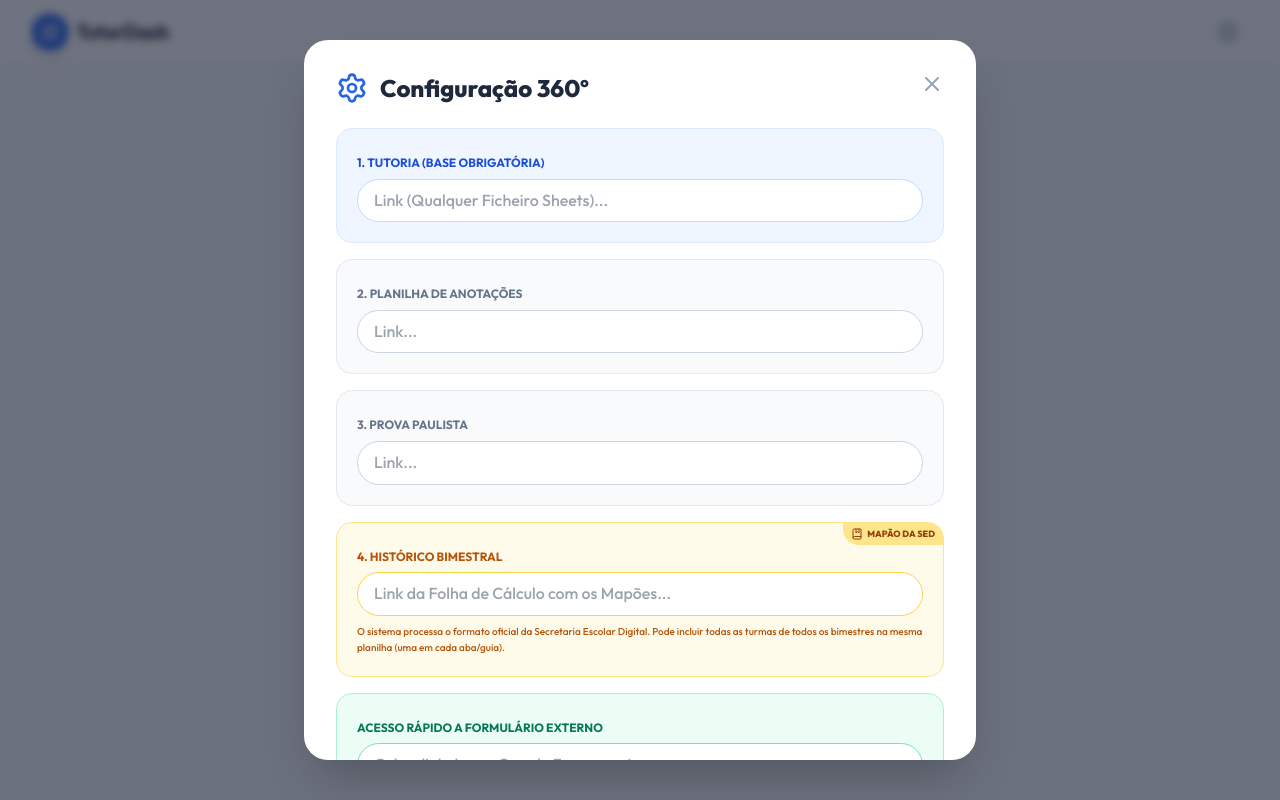
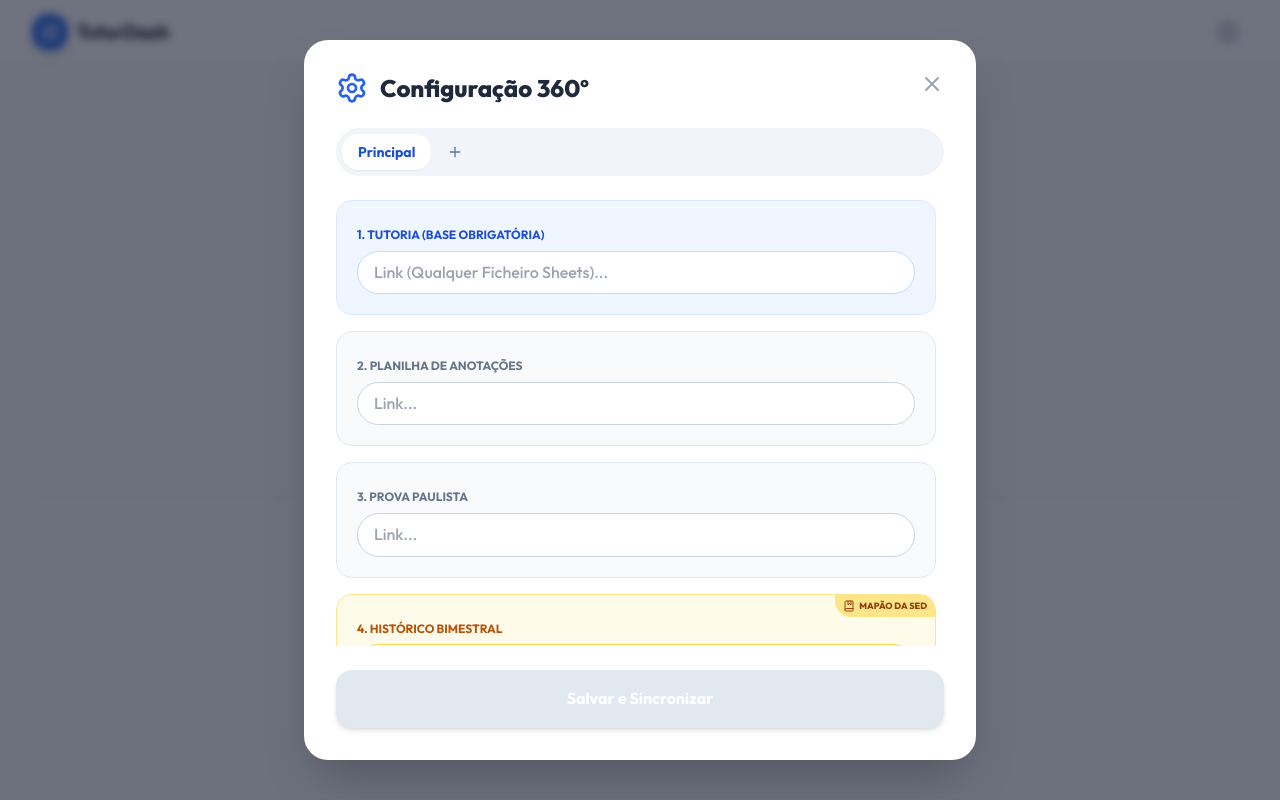
Before and after one commit to binarymath/tutordash, a React (Vite) app: page / in a window 1280 px wide. Both pictures are taken after a click on the button 1228 px from the left and 32 px from the top of the page. Built offline with nearby package versions, Linux system fonts and the light colour scheme.

Commit message:
feat: refatorar estado global e ConfigModal para suportar múltiplos perfis (workspaces)

```diff
--- a/src/App.jsx
+++ b/src/App.jsx
@@ -17,27 +17,78 @@ import StudentProfile from './components/StudentProfile';
 const App = () => {
   const queryClient = useQueryClient();
 
-  const [config, setConfig] = useState(() => {
-    const defaultConfig = {
+  const [multiConfig, setMultiConfig] = useState(() => {
+    const defaultProfileData = {
       studentsUrl: '', notesUrl: '', provaUrl: '', conceitoUrl: '', formLink: ''
+    };
+    const defaultData = {
+      activeProfile: 'Principal',
+      profiles: {
+        'Principal': { ...defaultProfileData }
+      }
     };
 
     try {
       const saved = localStorage.getItem('tutorDashConfig');
-      if (!saved) return defaultConfig;
+      if (!saved) return defaultData;
 
       const parsed = JSON.parse(saved);
+
+      // Migração: se for um objeto antigo que não tem activeProfile
+      if (parsed && !parsed.activeProfile) {
+        return {
+          activeProfile: 'Principal',
+          profiles: {
+            'Principal': { ...defaultProfileData, ...parsed }
+          }
+        };
+      }
       return {
-        ...defaultConfig,
-        ...(parsed && typeof parsed === 'object' ? parsed : {})
+        ...defaultData,
+        ...parsed,
+        profiles: {
+          ...defaultData.profiles,
+          ...(parsed.profiles || {})
+        }
       };
     } catch {
-      return defaultConfig;
+      return defaultData;
     }
   });
+
   useEffect(() => {
-    localStorage.setItem('tutorDashConfig', JSON.stringify(config));
-  }, [config]);
+    localStorage.setItem('tutorDashConfig', JSON.stringify(multiConfig));
+  }, [multiConfig]);
+
+  const changeProfile = (nome) => {
+    if (nome === multiConfig.activeProfile) return;
+
+    // Prevenção de "Stale State": Limpa imediatamente o cache das queries
+    // Isso forçará o estado "Carregando" puro até que novos dados cheguem
+    queryClient.removeQueries();
+
+    setMultiConfig(prev => {
+      const profiles = { ...prev.profiles };
+      if (!profiles[nome]) {
+        // Se para algum motivo pedir perfil novo aqui
+        profiles[nome] = { studentsUrl: '', notesUrl: '', provaUrl: '', conceitoUrl: '', formLink: '' };
+      }
+      return { ...prev, activeProfile: nome, profiles };
+    });
+  };
+
+  const saveProfile = (nome, configUrls) => {
+    setMultiConfig(prev => ({
+      ...prev,
+      profiles: {
+        ...prev.profiles,
+        [nome]: configUrls
+      }
+    }));
+  };
+
+  const activeProfile = multiConfig.activeProfile;
+  const config = multiConfig.profiles[activeProfile] || { studentsUrl: '', notesUrl: '', provaUrl: '', conceitoUrl: '', formLink: '' };
 
   // ── Estado de navegação ────────────────────────────────────
   const [showSettings,          setShowSettings]          = useState(false);
@@ -250,10 +301,12 @@ const App = () => {
 
       {showSettings && (
         <ConfigModal
-          config={config}
-          setConfig={setConfig}
+          activeProfile={activeProfile}
+          profiles={multiConfig.profiles}
+          changeProfile={changeProfile}
+          saveProfile={saveProfile}
           onClose={() => setShowSettings(false)}
-          onLoad={loadAllData}
+          onLoad={() => loadAllData(false)}
           isLoading={isLoading}
         />
       )}
--- a/src/components/ConfigModal.jsx
+++ b/src/components/ConfigModal.jsx
@@ -1,27 +1,75 @@
 // ─────────────────────────────────────────────────────────────
 // components/ConfigModal.jsx — Modal de Configuração do Sistema
 // ─────────────────────────────────────────────────────────────
-import React from 'react';
-import { X, Settings, BookMarked, Loader2 } from 'lucide-react';
+import React, { useState, useEffect } from 'react';
+import { X, Settings, BookMarked, Loader2, Plus } from 'lucide-react';
 
-const ConfigModal = ({ config, setConfig, onClose, onLoad, isLoading }) => (
+const ConfigModal = ({ activeProfile, profiles, changeProfile, saveProfile, onClose, onLoad, isLoading }) => {
+  // Local state para editar as urls da aba atual antes de salvar
+  const [localConfig, setLocalConfig] = useState(profiles[activeProfile] || { studentsUrl: '', notesUrl: '', provaUrl: '', conceitoUrl: '', formLink: '' });
+
+  // Quando o profile selecionado via props muda, atualiza o localConfig imediatamente
+  useEffect(() => {
+    setLocalConfig(profiles[activeProfile] || { studentsUrl: '', notesUrl: '', provaUrl: '', conceitoUrl: '', formLink: '' });
+  }, [activeProfile, profiles]);
+
+  const handleCreateProfile = () => {
+    const nome = prompt('Nome do novo perfil (Ex: Ensino Médio):');
+    if (nome && nome.trim()) {
+      changeProfile(nome.trim());
+    }
+  };
+
+  const handleSave = () => {
+    saveProfile(activeProfile, localConfig);
+    onLoad();
+    onClose();
+  };
+
+  return (
     <div className="fixed inset-0 bg-slate-900/60 backdrop-blur-sm z-[100] flex items-center justify-center p-4">
-    <div className="bg-white rounded-3xl max-w-2xl w-full p-8 shadow-2xl relative max-h-[90vh] overflow-y-auto">
-      <button onClick={onClose} className="absolute top-6 right-6 p-2 hover:bg-slate-100 rounded-full transition-colors">
+      <div className="bg-white rounded-3xl max-w-2xl w-full p-8 shadow-2xl relative max-h-[90vh] flex flex-col">
+        <button onClick={onClose} className="absolute top-6 right-6 p-2 hover:bg-slate-100 rounded-full transition-colors z-10">
           <X className="w-6 h-6 text-slate-400" />
         </button>
-      <h3 className="text-2xl font-black mb-6 flex items-center gap-3 text-slate-800">
+
+        <h3 className="text-2xl font-black mb-6 flex items-center gap-3 text-slate-800 shrink-0">
           <Settings className="text-blue-600 w-8 h-8" /> Configuração 360º
         </h3>
 
-      <div className="space-y-4 mb-6">
+        {/* --- Tabs de Perfis --- */}
+        <div className="flex bg-slate-100 p-1.5 rounded-xl mb-6 overflow-x-auto shrink-0 gap-1" style={{ scrollbarWidth: 'none' }}>
+          {Object.keys(profiles).map(nome => (
+            <button
+              key={nome}
+              onClick={() => changeProfile(nome)}
+              className={`px-4 py-2 rounded-lg text-sm font-bold whitespace-nowrap transition-all ${
+                activeProfile === nome
+                  ? 'bg-white text-blue-700 shadow-sm'
+                  : 'text-slate-500 hover:text-slate-700 hover:bg-slate-200/50'
+              }`}
+            >
+              {nome}
+            </button>
+          ))}
+          <button
+            onClick={handleCreateProfile}
+            className="px-3 py-2 rounded-lg text-sm font-bold whitespace-nowrap transition-all text-slate-500 hover:text-blue-600 hover:bg-blue-50 flex items-center justify-center"
+            title="Novo Perfil"
+          >
+            <Plus className="w-4 h-4" />
+          </button>
+        </div>
+
+        {/* --- Inputs de Configuração --- */}
+        <div className="space-y-4 mb-6 overflow-y-auto pr-2 flex-1">
           <div className="bg-blue-50 p-5 rounded-2xl border border-blue-100">
             <label className="text-xs font-bold text-blue-700 uppercase">1. Tutoria (Base Obrigatória)</label>
             <input
               type="text"
               className="w-full bg-white border border-blue-200 rounded-xl py-2 px-4 mt-1"
-            value={config.studentsUrl || ''}
-            onChange={e => setConfig({ ...config, studentsUrl: e.target.value })}
+              value={localConfig.studentsUrl || ''}
+              onChange={e => setLocalConfig({ ...localConfig, studentsUrl: e.target.value })}
               placeholder="Link (Qualquer Ficheiro Sheets)..."
             />
           </div>
@@ -31,8 +79,8 @@ const ConfigModal = ({ config, setConfig, onClose, onLoad, isLoading }) => (
             <input
               type="text"
               className="w-full bg-white border border-slate-300 rounded-xl py-2 px-4 mt-1"
-            value={config.notesUrl || ''}
-            onChange={e => setConfig({ ...config, notesUrl: e.target.value })}
+              value={localConfig.notesUrl || ''}
+              onChange={e => setLocalConfig({ ...localConfig, notesUrl: e.target.value })}
               placeholder="Link..."
             />
           </div>
@@ -42,8 +90,8 @@ const ConfigModal = ({ config, setConfig, onClose, onLoad, isLoading }) => (
             <input
               type="text"
               className="w-full bg-white border border-slate-300 rounded-xl py-2 px-4 mt-1"
-            value={config.provaUrl || ''}
-            onChange={e => setConfig({ ...config, provaUrl: e.target.value })}
+              value={localConfig.provaUrl || ''}
+              onChange={e => setLocalConfig({ ...localConfig, provaUrl: e.target.value })}
               placeholder="Link..."
             />
           </div>
@@ -56,8 +104,8 @@ const ConfigModal = ({ config, setConfig, onClose, onLoad, isLoading }) => (
             <input
               type="text"
               className="w-full bg-white border border-amber-300 rounded-xl py-2 px-4 mt-1"
-            value={config.conceitoUrl || ''}
-            onChange={e => setConfig({ ...config, conceitoUrl: e.target.value })}
+              value={localConfig.conceitoUrl || ''}
+              onChange={e => setLocalConfig({ ...localConfig, conceitoUrl: e.target.value })}
               placeholder="Link da Folha de Cálculo com os Mapões..."
             />
             <p className="text-[10px] text-amber-700 mt-2 font-medium">
@@ -70,22 +118,23 @@ const ConfigModal = ({ config, setConfig, onClose, onLoad, isLoading }) => (
             <input
               type="text"
               className="w-full bg-white border border-emerald-300 rounded-xl py-2 px-4 mt-1"
-            value={config.formLink || ''}
-            onChange={e => setConfig({ ...config, formLink: e.target.value })}
+              value={localConfig.formLink || ''}
+              onChange={e => setLocalConfig({ ...localConfig, formLink: e.target.value })}
               placeholder="Cole o link do seu Google Forms aqui..."
             />
           </div>
         </div>
 
         <button
-        onClick={() => { onLoad(false); onClose(); }}
-        disabled={isLoading || !config.studentsUrl}
-        className="w-full bg-blue-600 hover:bg-blue-700 disabled:bg-slate-200 text-white py-4 rounded-2xl font-bold transition-all shadow-md flex items-center justify-center gap-3"
+          onClick={handleSave}
+          disabled={isLoading || !localConfig.studentsUrl}
+          className="w-full shrink-0 bg-blue-600 hover:bg-blue-700 disabled:bg-slate-200 text-white py-4 rounded-2xl font-bold transition-all shadow-md flex items-center justify-center gap-3"
         >
           {isLoading ? <Loader2 className="w-5 h-5 animate-spin" /> : 'Salvar e Sincronizar'}
         </button>
       </div>
     </div>
   );
+};
 
 export default ConfigModal;
```
Lines whose indentation alone changed are shown as unchanged.
